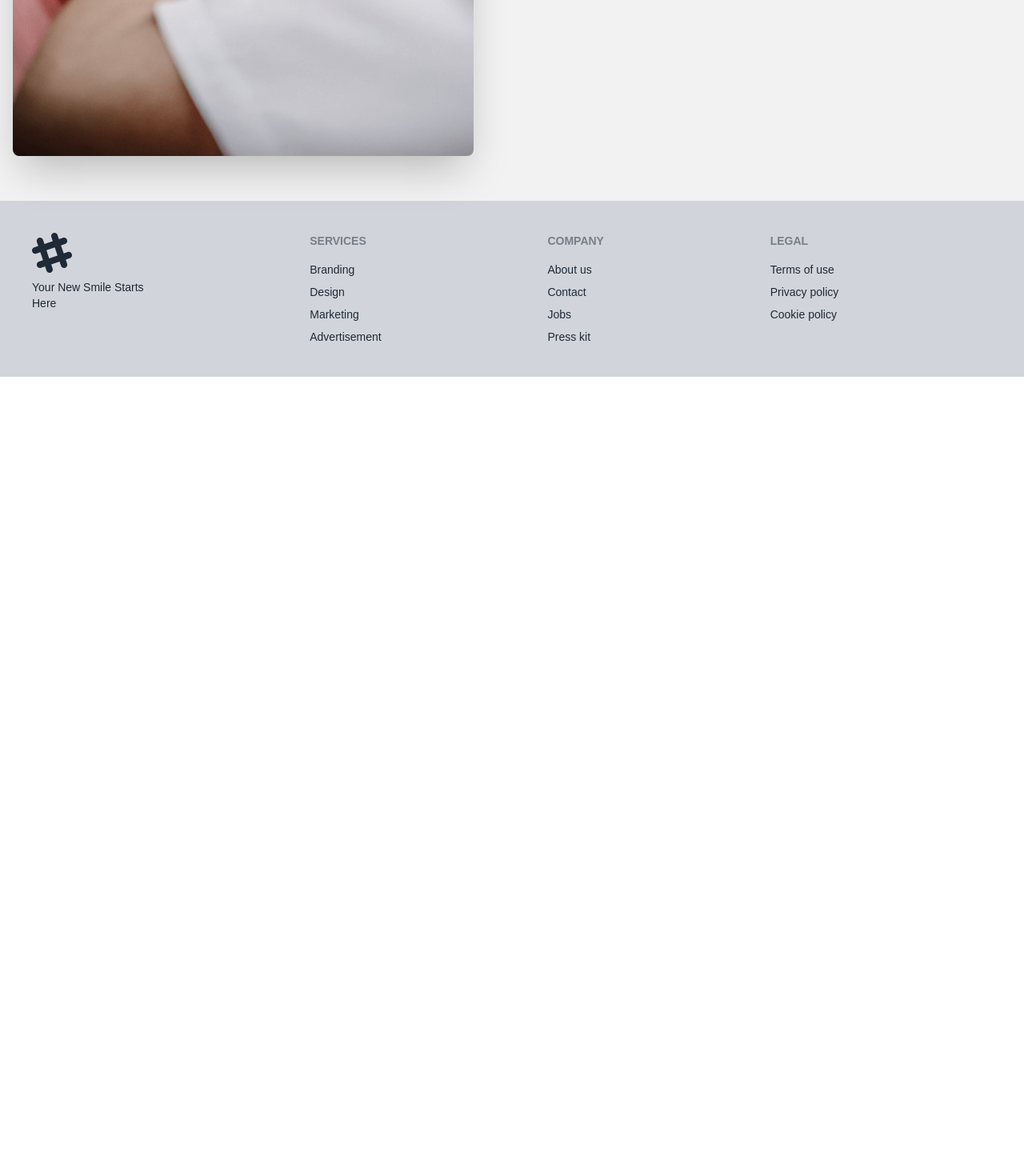
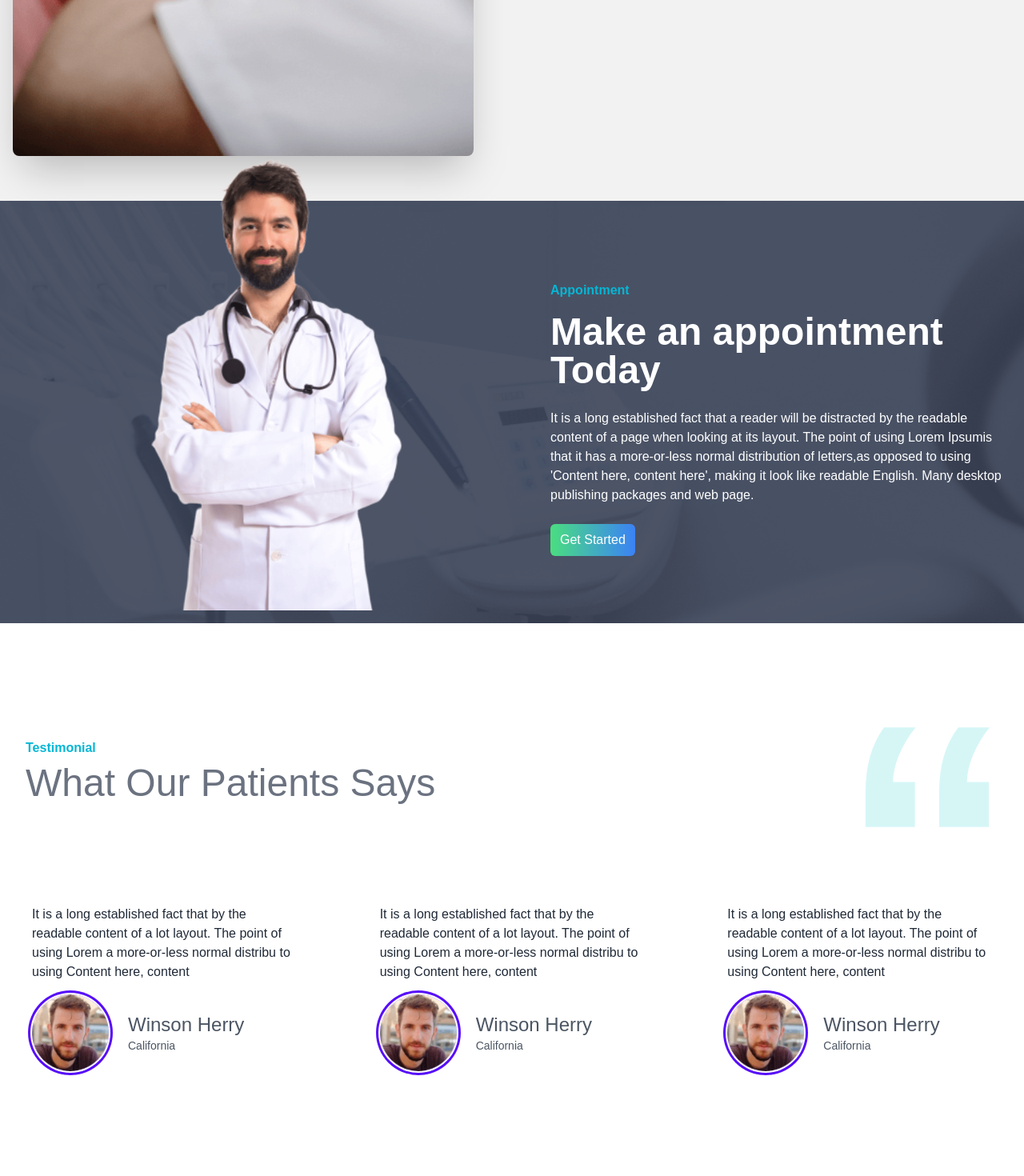
Before and after one commit to HossainAhmed100/doctors_portals_app, a React (Create React App) app: page / in a window 1280 px wide. Shown: the part 1960-3430 px from the top of the page at 80% size. Before the commit the page ends 2431 px from the top, so only its background shows below. Built offline with nearby package versions, Linux system fonts and the light colour scheme.

Commit message:
Create A Testimonial Section

```diff
--- /dev/null
+++ b/src/Components/TestimonialCard/TestimonialCard.js
@@ -0,0 +1,24 @@
+import React from "react";
+
+function TestimonialCard({ testimonial }) {
+  return (
+    <div className="flex flex-col p-10 items-start gap-4 justify-center">
+      <p>{testimonial.description}</p>
+      <div className="flex items-center gap-6 justify-center">
+        <div className="avatar">
+          <div className="w-24 rounded-full ring ring-primary ring-offset-base-100 ring-offset-2">
+            <img src={testimonial.img} alt="" />
+          </div>
+        </div>
+        <div>
+          <h1 className="text-2xl font-medium text-gray-600">
+            {testimonial.name}
+          </h1>
+          <h1 className="text-sm text-gray-600">{testimonial.address}</h1>
+        </div>
+      </div>
+    </div>
+  );
+}
+
+export default TestimonialCard;
--- a/src/Pages/Home/Home.js
+++ b/src/Pages/Home/Home.js
@@ -2,7 +2,9 @@ import React from "react";
 import Bannerpng from "../../assets/images/chair.png";
 import Treatment from "../../assets/images/treatment.png";
 import InfoCards from "../InfoCards/InfoCards";
+import MakeAppointment from "../MakeAppointment/MakeAppointment";
 import ServiceCards from "../ServiceCards/ServiceCards";
+import Testimonial from "../Testimonial/Testimonial";
 
 function Home() {
   return (
@@ -64,6 +66,8 @@ function Home() {
           </div>
         </div>
       </div>
+      <MakeAppointment />
+      <Testimonial />
     </div>
   );
 }
--- /dev/null
+++ b/src/Pages/MakeAppointment/MakeAppointment.js
@@ -0,0 +1,43 @@
+import React from "react";
+import doctor from "../../assets/images/doctor.png";
+import appointment from "../../assets/images/appointment.png";
+
+function MakeAppointment() {
+  return (
+    <section
+      style={{
+        background: `url(${appointment})`,
+      }}
+    >
+      <div className="hero w-full">
+        <div className="hero-content flex-col lg:flex-row">
+          <img src={doctor} className="-mt-32 w-2/4" alt="" />
+          <div className="lg:w-2/4 py-10 lg:ml-8 sm:m-auto">
+            <h1 className="text-base text-cyan-500 py-4 font-bold">
+              Appointment
+            </h1>
+            <h1 className="lg:text-5xl text-3xl text-white font-bold">
+              Make an appointment Today
+            </h1>
+            <p className="py-6 text-white">
+              It is a long established fact that a reader will be distracted by
+              the readable content of a page when looking at its layout. The
+              point of using Lorem Ipsumis that it has a more-or-less normal
+              distribution of letters,as opposed to using 'Content here, content
+              here', making it look like readable English. Many desktop
+              publishing packages and web page.
+            </p>
+            <button
+              type="button"
+              className="bg-gradient-to-r from-green-400 to-blue-500 hover:from-blue-500 hover:to-green-400 py-2 px-3 rounded-md duration-500 text-base font-medium text-white"
+            >
+              Get Started
+            </button>
+          </div>
+        </div>
+      </div>
+    </section>
+  );
+}
+
+export default MakeAppointment;
--- /dev/null
+++ b/src/Pages/Testimonial/Testimonial.js
@@ -0,0 +1,55 @@
+import React from "react";
+import quits from "../../assets/icons/quote.svg";
+import avatar from "../../assets/images/people1.png";
+import TestimonialCard from "../../Components/TestimonialCard/TestimonialCard";
+
+function Testimonial() {
+  const testimonialData = [
+    {
+      _id: 1,
+      img: avatar,
+      address: "California",
+      name: "Winson Herry",
+      description:
+        "It is a long established fact that by the readable content of a lot layout. The point of using Lorem a more-or-less normal distribu to using Content here, content",
+    },
+    {
+      _id: 2,
+      img: avatar,
+      address: "California",
+      name: "Winson Herry",
+      description:
+        "It is a long established fact that by the readable content of a lot layout. The point of using Lorem a more-or-less normal distribu to using Content here, content",
+    },
+    {
+      _id: 3,
+      img: avatar,
+      address: "California",
+      name: "Winson Herry",
+      description:
+        "It is a long established fact that by the readable content of a lot layout. The point of using Lorem a more-or-less normal distribu to using Content here, content",
+    },
+  ];
+  return (
+    <section className="py-20">
+      <div className="container mx-auto">
+        <div className="flex p-8 items-center justify-between">
+          <div>
+            <h4 className="text-cyan-500 txet-base font-bold">Testimonial</h4>
+            <h4 className="text-gray-500 mt-2 lg:text-5xl text-2xl">
+              What Our Patients Says
+            </h4>
+          </div>
+          <img className="lg:w-44 w-20" src={quits} alt="" />
+        </div>
+        <div className="py-6 grid lg:grid-cols-3 md:grid-cols-2 grid-cols-1 gap-6">
+          {testimonialData.map((testimonial) => (
+            <TestimonialCard key={testimonial._id} testimonial={testimonial} />
+          ))}
+        </div>
+      </div>
+    </section>
+  );
+}
+
+export default Testimonial;
```
